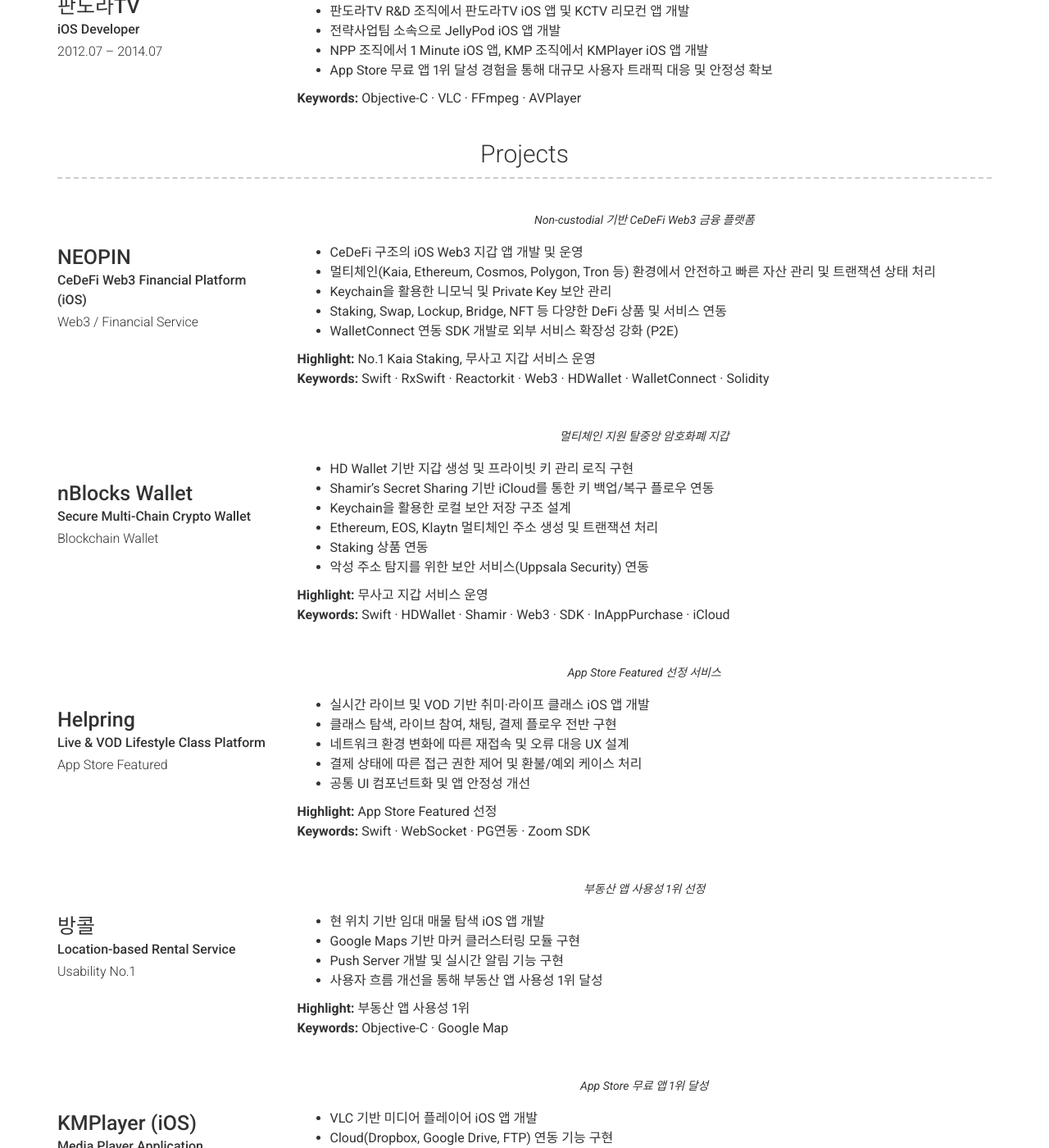
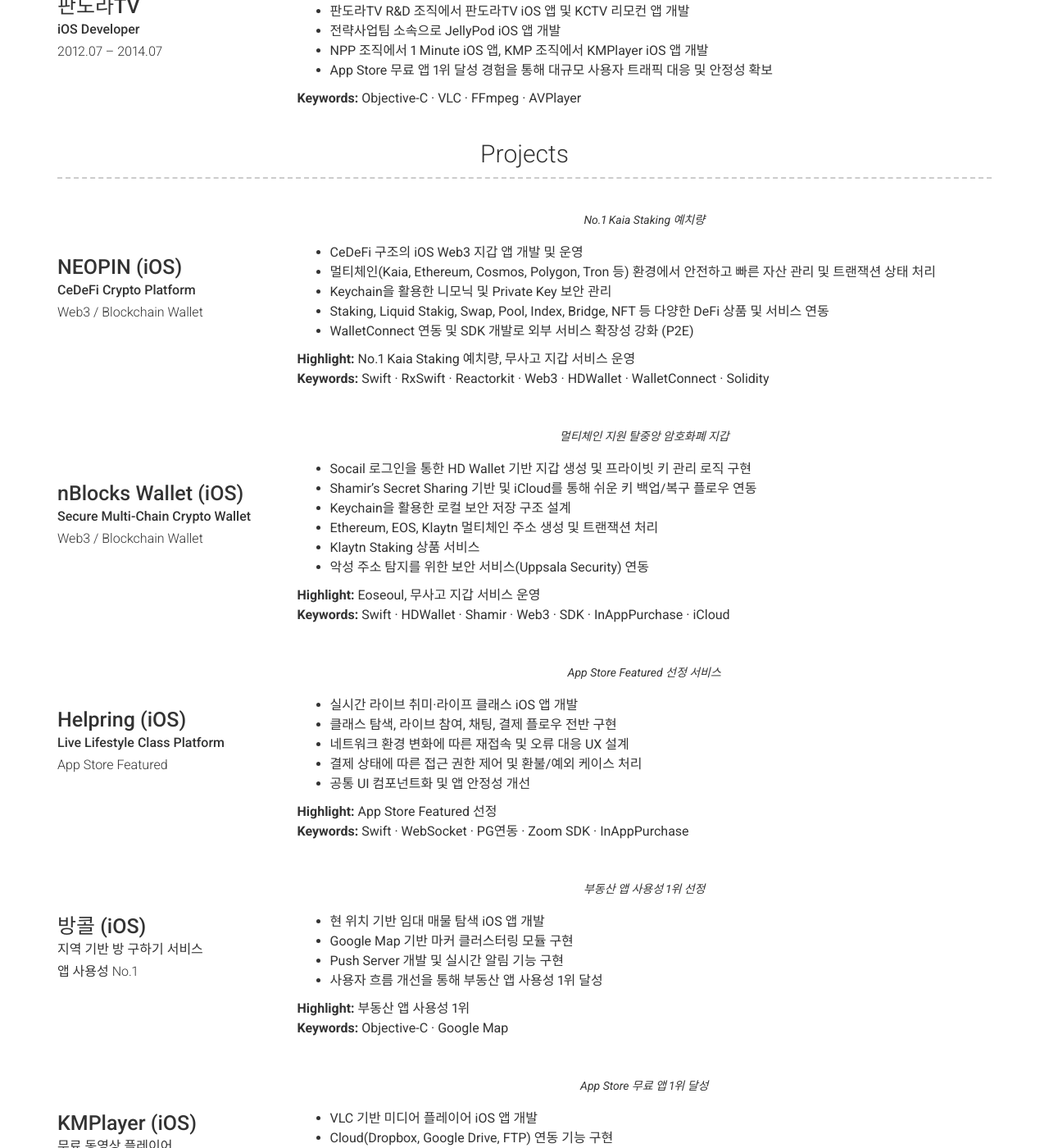
Before and after one commit to toypresent81/toypresent81.github.io, a Jekyll site: the page built from index.md, in a window 1280 px wide and 1400 px high, scrolled down 1188 px. Shown: the whole window at 82% size. Built offline with Jekyll 4.4.1, drawn with Linux system fonts in a browser that asks for light colours; nearby versions of some CDN libraries.

Commit message:
Update _config.yml

```diff
--- a/_config.yml
+++ b/_config.yml
@@ -102,63 +102,63 @@ content:
     layout: list
     content:
       - layout: left
-        title: NEOPIN
-        sub_title: CeDeFi Web3 Financial Platform (iOS)
-        caption: Web3 / Financial Service
+        title: NEOPIN (iOS)
+        sub_title: CeDeFi Crypto Platform
+        caption: Web3 / Blockchain Wallet
         quote: >
-          Non-custodial 기반 CeDeFi Web3 금융 플랫폼
+          No.1 Kaia Staking 예치량
         description: |
           - CeDeFi 구조의 iOS Web3 지갑 앱 개발 및 운영
           - 멀티체인(Kaia, Ethereum, Cosmos, Polygon, Tron 등) 환경에서 안전하고 빠른 자산 관리 및 트랜잭션 상태 처리
           - Keychain을 활용한 니모닉 및 Private Key 보안 관리
-          - Staking, Swap, Lockup, Bridge, NFT 등 다양한 DeFi 상품 및 서비스 연동
-          - WalletConnect 연동 SDK 개발로 외부 서비스 확장성 강화 (P2E)
+          - Staking, Liquid Stakig, Swap, Pool, Index, Bridge, NFT 등 다양한 DeFi 상품 및 서비스 연동
+          - WalletConnect 연동 및 SDK 개발로 외부 서비스 확장성 강화 (P2E)
 
-          **Highlight:** No.1 Kaia Staking, 무사고 지갑 서비스 운영
+          **Highlight:** No.1 Kaia Staking 예치량, 무사고 지갑 서비스 운영
           **Keywords:** Swift · RxSwift · Reactorkit · Web3 · HDWallet · WalletConnect · Solidity
 
       - layout: left
-        title: nBlocks Wallet
+        title: nBlocks Wallet (iOS)
         sub_title: Secure Multi-Chain Crypto Wallet
-        caption: Blockchain Wallet
+        caption: Web3 / Blockchain Wallet
         quote: >
           멀티체인 지원 탈중앙 암호화폐 지갑
         description: |
-          - HD Wallet 기반 지갑 생성 및 프라이빗 키 관리 로직 구현
-          - Shamir’s Secret Sharing 기반 iCloud를 통한 키 백업/복구 플로우 연동
+          - Socail 로그인을 통한 HD Wallet 기반 지갑 생성 및 프라이빗 키 관리 로직 구현
+          - Shamir’s Secret Sharing 기반 및 iCloud를 통해 쉬운 키 백업/복구 플로우 연동
           - Keychain을 활용한 로컬 보안 저장 구조 설계
           - Ethereum, EOS, Klaytn 멀티체인 주소 생성 및 트랜잭션 처리
-          - Staking 상품 연동
+          - Klaytn Staking 상품 서비스
           - 악성 주소 탐지를 위한 보안 서비스(Uppsala Security) 연동
 
-          **Highlight:** 무사고 지갑 서비스 운영
+          **Highlight:** Eoseoul, 무사고 지갑 서비스 운영
           **Keywords:** Swift · HDWallet · Shamir · Web3 · SDK · InAppPurchase · iCloud
 
       - layout: left
-        title: Helpring
-        sub_title: Live & VOD Lifestyle Class Platform
+        title: Helpring (iOS)
+        sub_title: Live Lifestyle Class Platform
         caption: App Store Featured
         quote: >
           App Store Featured 선정 서비스
         description: |
-          - 실시간 라이브 및 VOD 기반 취미·라이프 클래스 iOS 앱 개발
+          - 실시간 라이브 취미·라이프 클래스 iOS 앱 개발
           - 클래스 탐색, 라이브 참여, 채팅, 결제 플로우 전반 구현
           - 네트워크 환경 변화에 따른 재접속 및 오류 대응 UX 설계
           - 결제 상태에 따른 접근 권한 제어 및 환불/예외 케이스 처리
           - 공통 UI 컴포넌트화 및 앱 안정성 개선
 
           **Highlight:** App Store Featured 선정
-          **Keywords:** Swift · WebSocket · PG연동 · Zoom SDK
+          **Keywords:** Swift · WebSocket · PG연동 · Zoom SDK · InAppPurchase
 
       - layout: left
-        title: 방콜
-        sub_title: Location-based Rental Service
-        caption: Usability No.1
+        title: 방콜 (iOS)
+        sub_title: 지역 기반 방 구하기 서비스
+        caption: 앱 사용성 No.1
         quote: >
           부동산 앱 사용성 1위 선정
         description: |
           - 현 위치 기반 임대 매물 탐색 iOS 앱 개발
-          - Google Maps 기반 마커 클러스터링 모듈 구현
+          - Google Map 기반 마커 클러스터링 모듈 구현
           - Push Server 개발 및 실시간 알림 기능 구현
           - 사용자 흐름 개선을 통해 부동산 앱 사용성 1위 달성
 
@@ -167,7 +167,7 @@ content:
 
       - layout: left
         title: KMPlayer (iOS)
-        sub_title: Media Player Application
+        sub_title: 무료 동영상 플레이어
         caption: App Store Free No.1
         quote: >
           App Store 무료 앱 1위 달성
```
